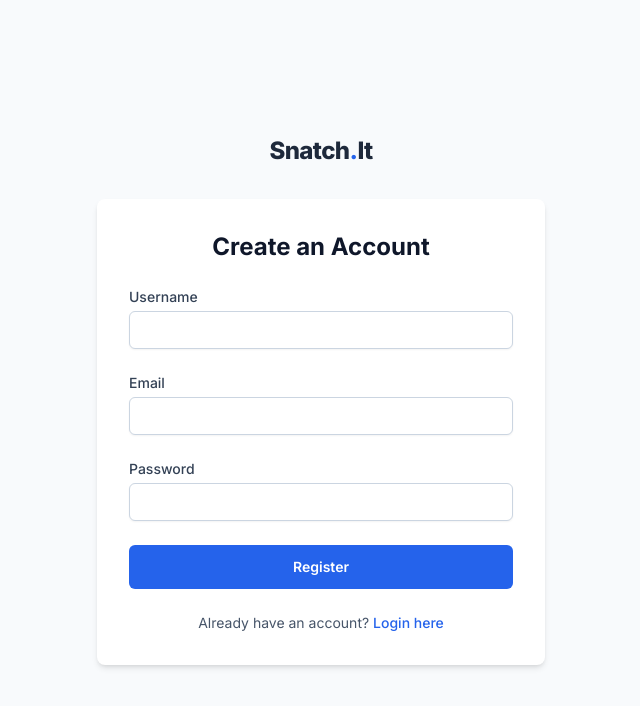
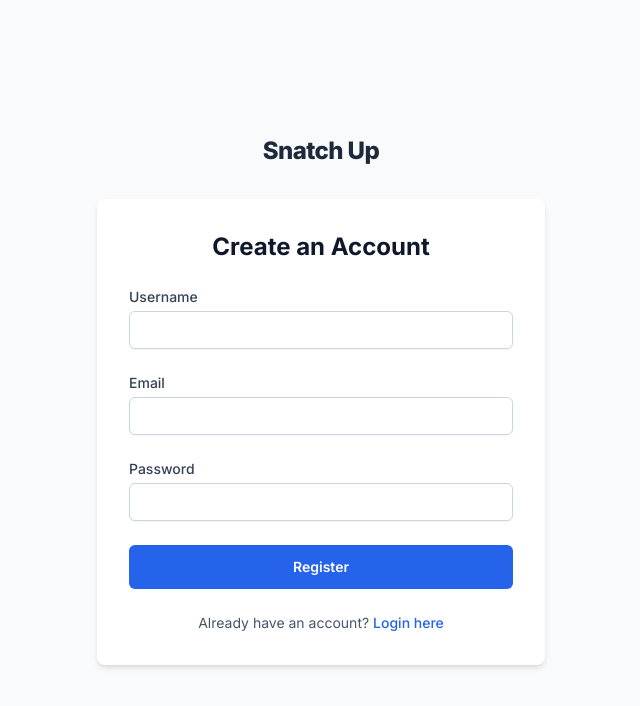
Before and after one commit to Darweeshy/Snatch-it-Frontend, a React (Vite) app: page /register in a window 1280 px wide. Shown: the top 706 px of the page, without its empty margins (319-959 px from the left). Built offline with nearby package versions, Linux system fonts and the light colour scheme.

Commit message:
Local changes: updated branding and UI components

```diff
--- a/index.html
+++ b/index.html
@@ -7,7 +7,7 @@
     <link rel="preconnect" href="https://fonts.googleapis.com">
     <link rel="preconnect" href="https://fonts.gstatic.com" crossorigin>
     <link href="https://fonts.googleapis.com/css2?family=Inter:wght@400;500;600;700;800&display=swap" rel="stylesheet">
-    <title>Snatch It | Refactored</title>
+    <title>Snatch Up | Refactored</title>
   </head>
   <body class="bg-secondary-50 text-secondary-800 antialiased">
     <div id="root"></div>
--- a/src/components/layouts/AdminLayout.jsx
+++ b/src/components/layouts/AdminLayout.jsx
@@ -9,7 +9,7 @@ const AdminLayout = () => {
     <div className="flex h-screen bg-secondary-100">
       <aside className="w-64 flex-shrink-0 bg-secondary-800 p-4">
         <div className="flex items-center mb-8">
-          <a href="/" className="text-white font-bold text-2xl">Snatch It.</a>
+          <a href="/" className="text-white font-bold text-2xl">Snatch Up</a>
           <span className="ml-2 text-xs font-semibold uppercase text-primary-400">Admin</span>
         </div>
         <nav className="space-y-2">
@@ -29,7 +29,7 @@ const AdminLayout = () => {
             <i className="bi bi-receipt-cutoff mr-3"></i>
             Orders
           </NavLink>
-           <NavLink to="/admin/coupons" className={({ isActive }) => `${navLinkClasses} ${isActive ? activeClass : inactiveClass}`}>
+          <NavLink to="/admin/coupons" className={({ isActive }) => `${navLinkClasses} ${isActive ? activeClass : inactiveClass}`}>
             <i className="bi bi-tag-fill mr-3"></i>
             Coupons
           </NavLink>
--- a/src/components/shared/Footer.jsx
+++ b/src/components/shared/Footer.jsx
@@ -47,7 +47,7 @@ const Footer = () => {
           </div>
         </div>
         <div className="mt-12 border-t pt-8 text-center text-sm text-secondary-500">
-            &copy; {currentYear} Snatch It. All rights reserved.
+          &copy; {currentYear} Snatch Up. All rights reserved.
         </div>
       </Container>
     </footer>
--- a/src/components/shared/Logo.jsx
+++ b/src/components/shared/Logo.jsx
@@ -2,7 +2,7 @@ import { Link } from 'react-router-dom';
 
 const Logo = () => (
     <Link to="/" className="text-2xl font-extrabold tracking-tight text-secondary-800">
-        Snatch<span className="text-primary-600">.</span>It
+        Snatch Up
     </Link>
 );
 
--- a/src/pages/AboutUs.jsx
+++ b/src/pages/AboutUs.jsx
@@ -5,11 +5,11 @@ const AboutUs = () => {
     return (
         <Container className="py-12">
             <PageHeader
-              title="About Snatch It"
+                title="About Snatch Up"
             />
             <div className="prose prose-lg max-w-4xl mx-auto text-secondary-600">
                 <p>
-                    Welcome to Snatch It, your new go-to for high-quality, affordable athletic wear.
+                    Welcome to Snatch Up, your new go-to for high-quality, affordable athletic wear.
                 </p>
                 <p>
                     We're a group of engineers in our mid-20s who share a passion for working out. For years, we faced the same frustrating problem: finding great athletic apparel that didn't break the bank. It seemed like you had to choose between overpriced, big-name brands and cheap, low-quality gear that wouldn't last a single deadlift session.
```
Lines whose indentation alone changed are shown as unchanged.
